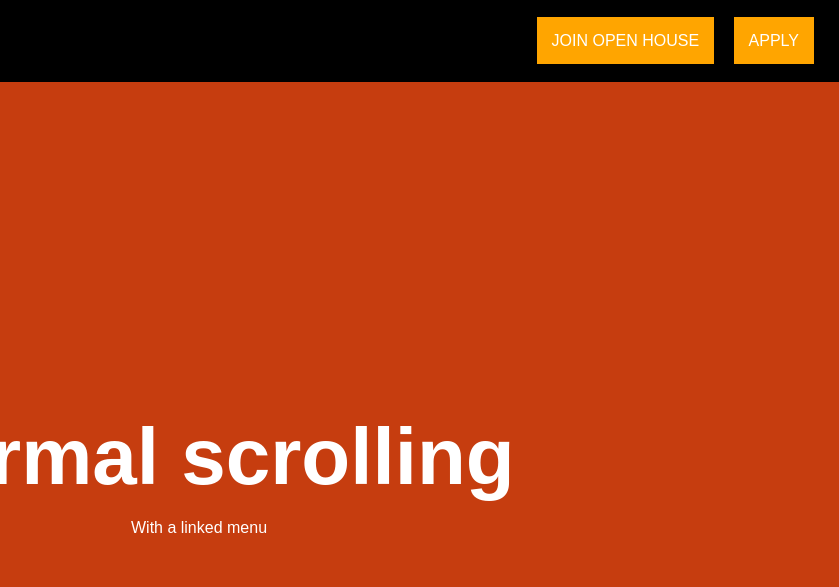
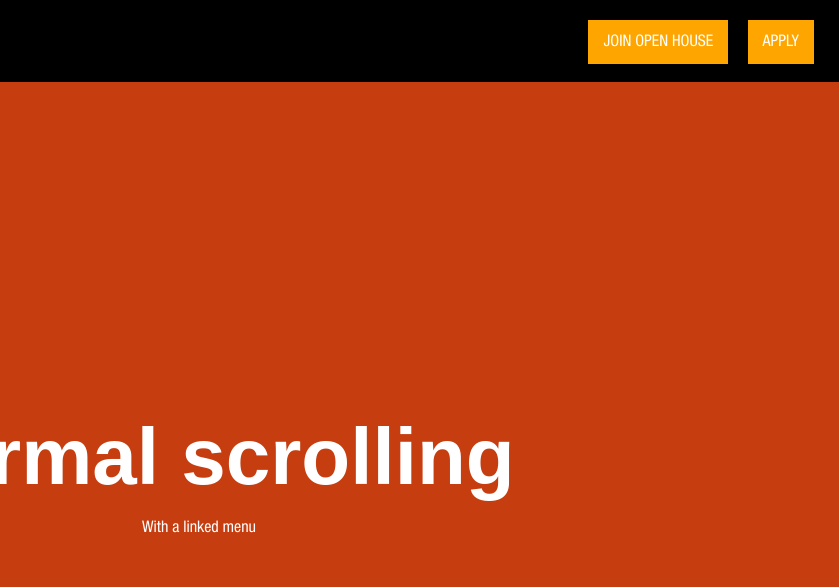
Before and after one commit to chanalaaa/mim2017, a plain HTML site: page index.html in a window 1280 px wide. Shown: the top 587 px of the page, 441-1280 px from the left. Drawn offline with Linux system fonts and the light colour scheme; files whose address does not match are found by name.

Commit message:
update font-family name

```diff
--- a/css/style.css
+++ b/css/style.css
@@ -1,27 +1,29 @@
 
 
 @font-face {
-    font-family: 'HelveticaNeue-BoldCond';
+    font-family: 'hel_b';
     src: url('../fonts/HelveticaNeue-BoldCond.eot?#iefix') format('embedded-opentype'), url('../fonts/HelveticaNeue-BoldCond.otf') format('opentype'), url('../fonts/HelveticaNeue-BoldCond.woff') format('woff'), url('../fonts/HelveticaNeue-BoldCond.ttf') format('truetype'), url('../fonts/HelveticaNeue-BoldCond.svg#HelveticaNeue-BoldCond') format('svg');
     font-weight: normal;
     font-style: normal;
 }
 
 @font-face {
-    font-family: 'HelveticaNeue-Condensed';
+    font-family: 'hel_c';
     src: url('../fonts/HelveticaNeue-Condensed.eot?#iefix') format('embedded-opentype'), url('../fonts/HelveticaNeue-Condensed.otf') format('opentype'), url('../fonts/HelveticaNeue-Condensed.woff') format('woff'), url('../fonts/HelveticaNeue-Condensed.ttf') format('truetype'), url('../fonts/HelveticaNeue-Condensed.svg#HelveticaNeue-Condensed') format('svg');
     font-weight: normal;
     font-style: normal;
 }
 
 @font-face {
-    font-family: 'HelveticaNeue-BoldCondObl';
+    font-family: 'hel_bc';
     src: url('../fonts/HelveticaNeue-BoldCondObl.eot?#iefix') format('embedded-opentype'), url('../fonts/HelveticaNeue-BoldCondObl.otf') format('opentype'), url('../fonts/HelveticaNeue-BoldCondObl.woff') format('woff'), url('../fonts/HelveticaNeue-BoldCondObl.ttf') format('truetype'), url('../fonts/HelveticaNeue-BoldCondObl.svg#HelveticaNeue-BoldCondObl') format('svg');
     font-weight: normal;
     font-style: normal;
 }
 
-
+p,a,span{
+	font-family: hel_c;
+}
 
  h1 {
      font-size: 5em;
```
